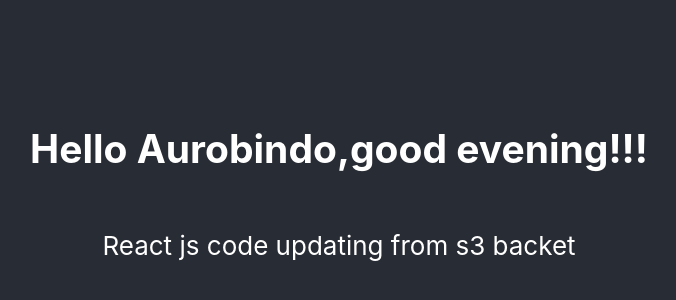
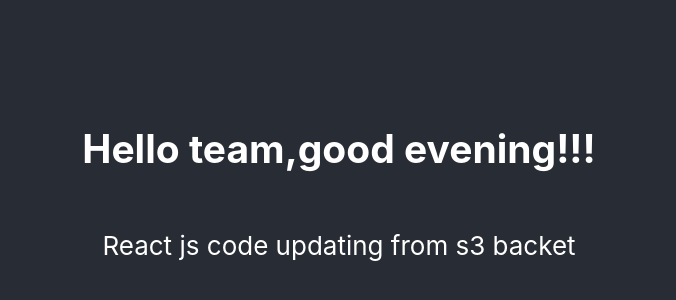
Before and after one commit to praveensingh1/webhostings3, a React (Create React App) app: page / in a window 1280 px wide. Shown: the part 210-510 px from the top of the page, without its empty margins (301-977 px from the left). Built offline with nearby package versions, Linux system fonts and the light colour scheme.

Commit message:
updating content

```diff
--- a/src/App.js
+++ b/src/App.js
@@ -5,7 +5,7 @@ function App() {
     <div className="App">
       <header className="App-header">
         <h2>
-         Hello Aurobindo,good evening!!!
+         Hello team,good evening!!!
         </h2>
         <p>
          React js code updating from s3 backet
```
